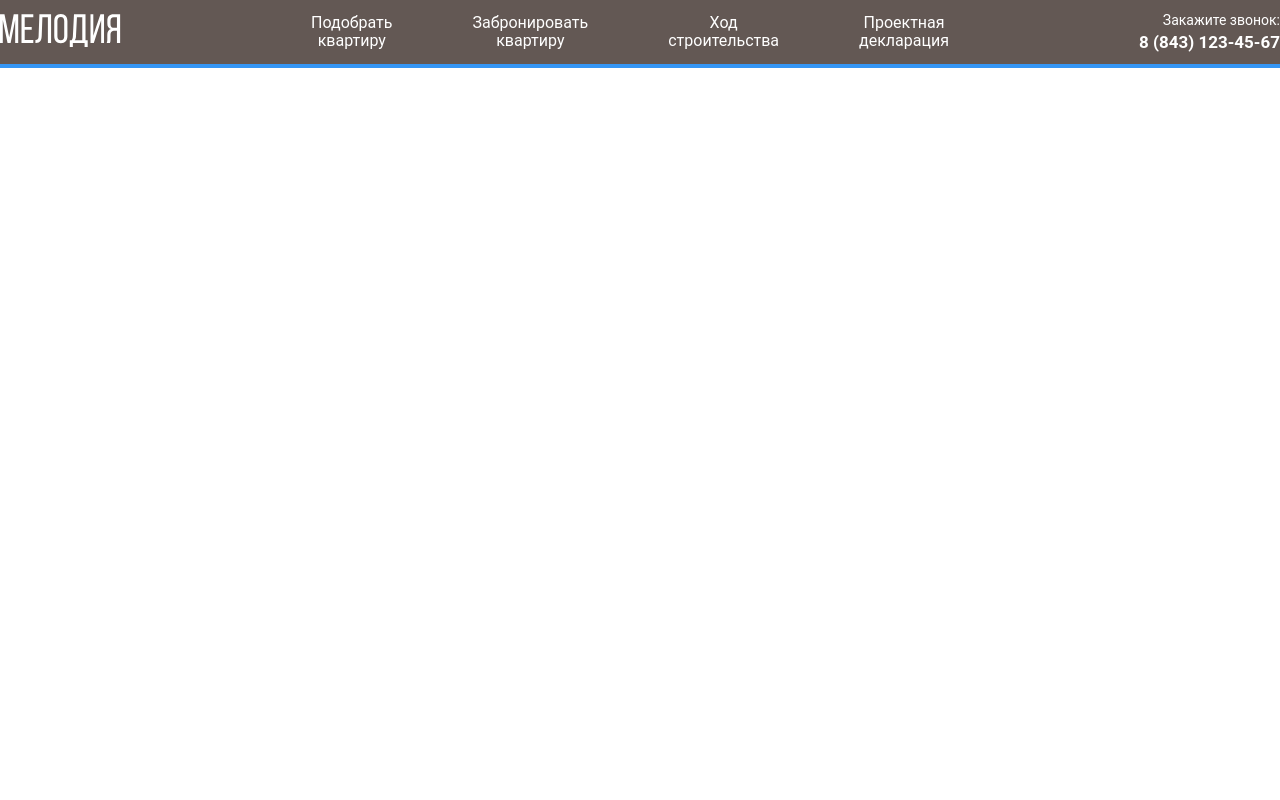
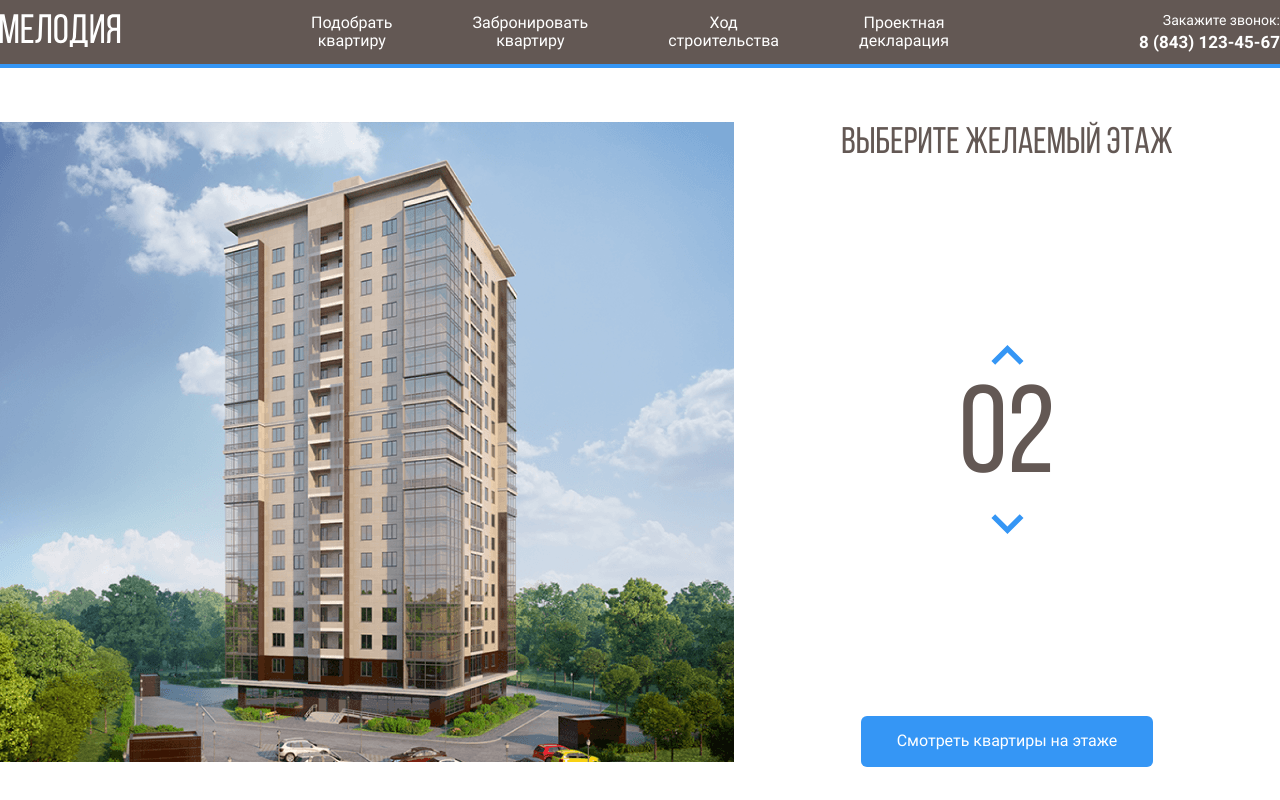
Before and after one commit to HumanJoo/Melody, a plain HTML site: page index.html in a window 1280 px wide. Drawn offline with Linux system fonts and the light colour scheme.

Commit message:
Создал основной блок main

```diff
--- a/css/style.css
+++ b/css/style.css
@@ -1,4 +1,28 @@
-
+@font-face {
+    font-family: 'Bebas Neue Cyrillic';
+    src: local('Bebas Neue Regular'), local('BebasNeueRegular'),
+        url('../fonts/BebasNeueRegular.woff2') format('woff2'),
+        url('../fonts/BebasNeueRegular.woff') format('woff');
+    font-display: swap;
+}
+@font-face {
+    font-family: 'Roboto Bold';
+    src: local('Roboto Bold'), local('Roboto-Bold'),
+        url('../fonts/Roboto-Bold.woff2') format('woff2'),
+        url('../fonts/Roboto-Bold.woff') format('woff');
+    font-weight: bold;
+    font-style: normal;
+    font-display: swap;
+}
+@font-face {
+    font-family: 'Roboto';
+    src: local('Roboto'), local('Roboto-Regular'),
+        url('../fonts/Roboto-Regular.woff2') format('woff2'),
+        url('../fonts/Roboto-Regular.woff') format('woff');
+    font-weight: normal;
+    font-style: normal;
+    font-display: swap;
+}
 * {
     box-sizing: border-box; /* для всех элементов действует это правило. Позволяет правильно считать высоту и ширину элементов */
 }
@@ -45,8 +69,64 @@ body {
 }
 .navbar-phone {
     text-decoration: none; /* отключаю декорирование (подчеркивание) текста */
+    font-family: "Roboto Bold", sans-serif;
     font-weight: 700;
     font-size: 17px;
     line-height: 20px;
     color: #ffffff;
 }
+.main {
+    max-width: 1280px;
+    margin: auto;
+    padding-top: 54px;
+    display: flex; /* выстраиваю все содержимое блока main */
+}
+.main-info {
+    flex-grow: 1;
+    text-align: center;
+    display: flex;
+    flex-direction: column;
+    align-items: center;
+    justify-content: space-between;
+}
+.home-image path {
+    opacity: 0; /* скрываю все svg геометрические фигуры path */
+    cursor: pointer;
+}
+.home-image path:hover {
+    opacity: 1; /* делаю видимой svg геометрическую фигуру path при наведении на нее */
+}
+.counter-group {
+    display: flex;
+    flex-direction: column;
+    align-items: center;
+}
+.counter-button {
+    cursor: pointer;
+    background-color: #fff;
+    border: none; /* убираю обводку у кнопки */
+}
+.counter-arrow-down {
+    transform: rotateX(180deg); /* разворачиваю стрелку по оси X на 180 градусов */
+}
+.main-title {
+    margin: 0;
+    font-family: "Bebas Neue Cyrillic", sans-serif;
+    font-weight: normal;
+    font-size: 37px;
+    line-height: 44px;
+    color: #635854;
+}
+.counter {
+    font-family: "Bebas Neue Cyrillic", sans-serif;
+    color: #635854;
+    font-size: 124px;
+}
+.button-primary {
+    background: #3596F5;
+    border-radius: 6px;
+    color: #ffffff;
+    border: none;
+    padding: 16px 36px;
+    cursor: pointer;
+}
--- a/index.html
+++ b/index.html
@@ -5,8 +5,6 @@
     <meta http-equiv="X-UA-Compatible" content="IE=edge">
     <meta name="viewport" content="width=device-width, initial-scale=1.0">
     <title>ЖК Мелодия</title>
-    <link rel="stylesheet" href="fonts/Roboto/Roboto-Bold.ttf">
-    <link rel="stylesheet" href="fonts/Roboto/Roboto-Regular.ttf">
     <link rel="stylesheet" href="css/normalize.css">
     <link rel="stylesheet" href="css/style.css">
 </head>
@@ -40,5 +38,51 @@
         </div>
         <!-- /.navbar -->
     </header>
+    <main class="main">
+        <div class="main-image">
+            <svg class="home-image" width="734" height="640" viewBox="0 0 734 640" fill="none" xmlns="http://www.w3.org/2000/svg" xmlns:xlink="http://www.w3.org/1999/xlink">
+                <rect width="734" height="640" fill="url(#pattern0)"/>
+                <defs>
+                <pattern id="pattern0" patternContentUnits="objectBoundingBox" width="1" height="1">
+                <use xlink:href="#image0" transform="translate(-0.00408719) scale(0.0013624 0.0015625)"/>
+                </pattern>
+                <image id="image0" width="740" height="640" xlink:href="img/home.png"/>
+                </defs>
+                <path d="M222 532.645L442.8 540.568L512 527V548.49L443.5 568L222 557.106V532.645Z" fill="#3595F6" fill-opacity="0.75"/>
+                <path d="M223 531V506L443.3 509.3L513 506V526L443.7 539L223 531Z" fill="#3595F6" fill-opacity="0.75"/>
+                <path d="M223 505V480H444H513V503L445 510L223 505Z" fill="#3595F6" fill-opacity="0.75"/>
+                <path d="M223 481V456.61L444.3 453L512 459.537V481H444" fill="#3595F6" fill-opacity="0.75"/>
+                <path d="M223 455.028V429.269L444.5 426L513 436.898V458L444 451.362L223 455.028Z" fill="#3595F6" fill-opacity="0.75"/>
+                <path d="M222 428.756V405.217L443 393L514 415.844V437L443 424.783L222 428.756Z" fill="#3595F6" fill-opacity="0.75"/>
+                <path d="M222 406.886V381.531L444.2 365L514 394.006V415L443.7 392.992L222 406.886Z" fill="#3595F6" fill-opacity="0.75"/>
+                <path d="M222 381.853V356.548L444.5 336L514 373.047V394L442 364.949L222 381.853Z" fill="#3595F6" fill-opacity="0.75"/>
+                <path d="M222 355.922V331.813L445 307L514 351.201V373L444.7 334.826L222 355.922Z" fill="#3595F6" fill-opacity="0.75"/>
+                <path d="M222 330.921V306.82L444.5 278L514 329.213V350L443.7 307.523L222 330.921Z" fill="#3595F6" fill-opacity="0.75"/>
+                <path d="M221 307V283L443.3 250L514 309.3V329L444 278.3L221 307Z" fill="#3595F6" fill-opacity="0.75"/>
+                <path d="M222 282V258L443.2 223L513 287V308L444.3 249.7L222 282Z" fill="#3595F6" fill-opacity="0.75"/>
+                <path d="M222 258V233L444.3 195L513 265.3V286L444 222L222 258Z" fill="#3595F6" fill-opacity="0.75"/>
+                <path d="M222 231.903V206.829L442.8 163L513 242.233V265L444 191.484L222 231.903Z" fill="#3595F6" fill-opacity="0.75"/>
+                <path d="M223 208V183L443 135L513 220V243L442.3 163.7L223 208Z" fill="#3595F6" fill-opacity="0.75"/>
+                <path d="M222 183V158L441.8 106L513 198.3V221L443.3 134.7L222 183Z" fill="#3595F6" fill-opacity="0.75"/>
+                <path d="M222 157.902V131.839L444 75L513 176.949V198L443.7 106.076L222 157.902Z" fill="#3595F6" fill-opacity="0.75"/>
+                </svg>
+        </div>
+        <!-- /.main-image -->
+        <div class="main-info">
+            <h2 class="main-title">Выберите желаемый этаж</h2>
+            <div class="counter-group">
+                <button class="counter-button counter-up">
+                    <img class="counter-arrow counter-arrow-up" src="img/arrow.svg" alt="arrow-up">
+                </button>
+                <span class="counter">02</span>
+                <button class="counter-button counter-down">
+                    <img class="counter-arrow counter-arrow-down" src="img/arrow.svg" alt="arrow-down">
+                </button>
+            </div>
+            <!-- /.counter-group -->
+            <button class="button button-primary">Смотреть квартиры на этаже</button>
+        </div>
+        <!-- /.main-info -->
+    </main>
 </body>
 </html>
```
Also changed, not shown: fonts/BebasNeueRegular.woff (added), fonts/BebasNeueRegular.woff2 (added), fonts/Roboto-Bold.woff (added), fonts/Roboto-Bold.woff2 (added), fonts/Roboto-Regular.woff (added), fonts/Roboto-Regular.woff2 (added), img/Group 3.svg (added), img/arrow.svg (added), img/home.png (added).
